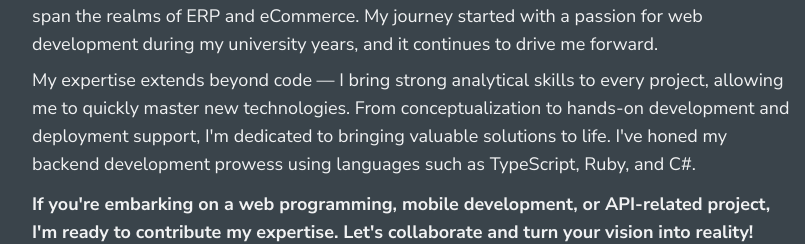
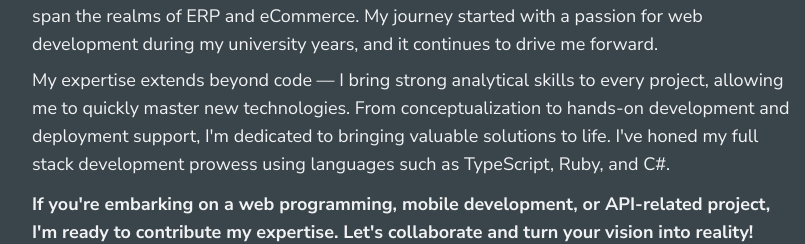
Before and after one commit to beder/beder.dev, a website: page index.html in a window 1280 px wide. Shown: the part 341-585 px from the top of the page, 229-1034 px from the left. Drawn offline with Linux system fonts and the light colour scheme.

Commit message:
Update experience description

```diff
--- a/index.html
+++ b/index.html
@@ -62,7 +62,7 @@
         analytical skills to every project, allowing me to quickly master new
         technologies. From conceptualization to hands-on development and deployment
         support, I'm dedicated to bringing valuable solutions to life. I've
-        honed my backend development prowess using languages such as
+        honed my full stack development prowess using languages such as
         TypeScript, Ruby, and C#.</p>
       <footer>
         <p class="font-semibold py-2">If you're embarking on a web programming,
```
